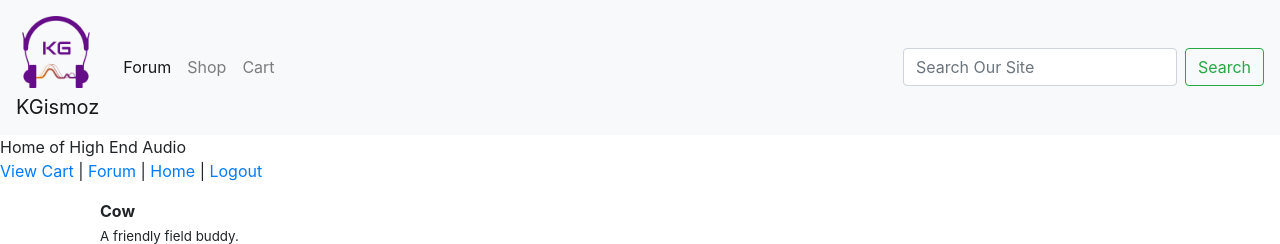
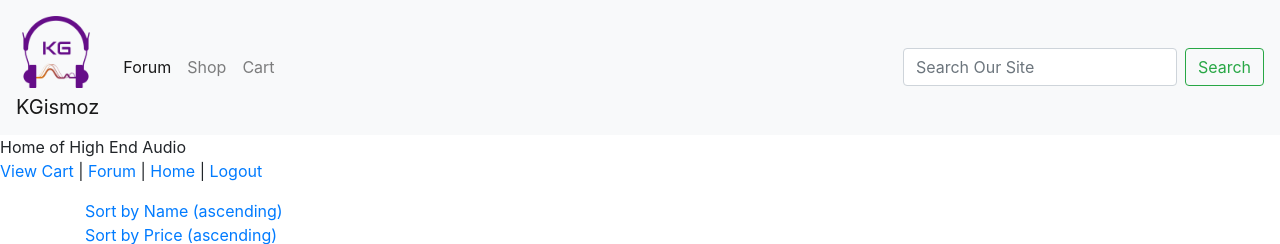
Before and after one commit to kerontt/Assignment3, a PHP site: page /shop.php in a window 1280 px wide. Shown: the part 25-269 px from the top of the page. Run offline with PHP 8.4, Linux system fonts and the light colour scheme; data comes from the database, SQL or seed files in the repository.

Commit message:
Sort links added to page. However, functionality is not added.

```diff
--- a/shop.php
+++ b/shop.php
@@ -15,6 +15,10 @@
 # Create navigation links.
 echo '<p><a href="../cart.php">View Cart</a> | <a href="../forum.php">Forum</a> | <a href="home.php">Home</a> | <a href="goodbye.php">Logout</a></p>' ;
 
+# Display sort criteria.
+echo '<div class="container">';
+echo '<a href="shop_parsing.php?orderby=item_name&direction=ASC">Sort by Name (ascending)<br></a>';
+echo '<a href="shop_parsing.php?orderby=item_price&direction=ASC">Sort by Price (ascending)<br></a>';
 
 
 
```
